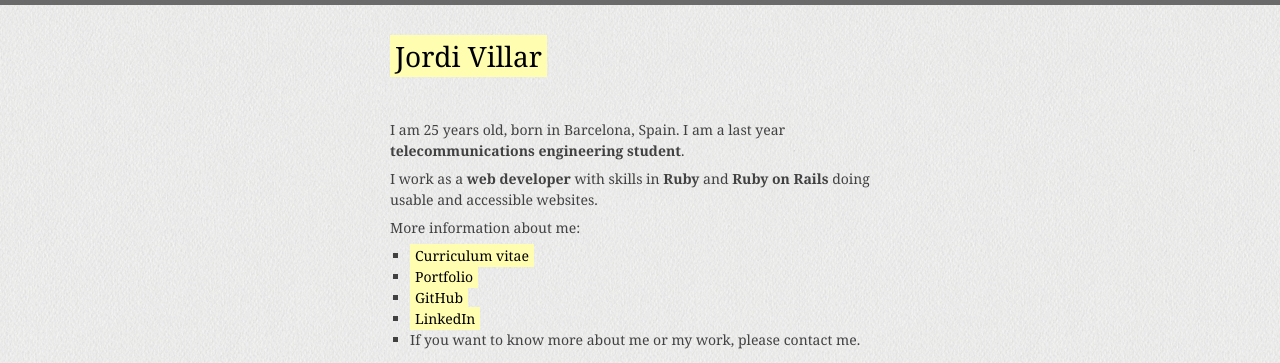
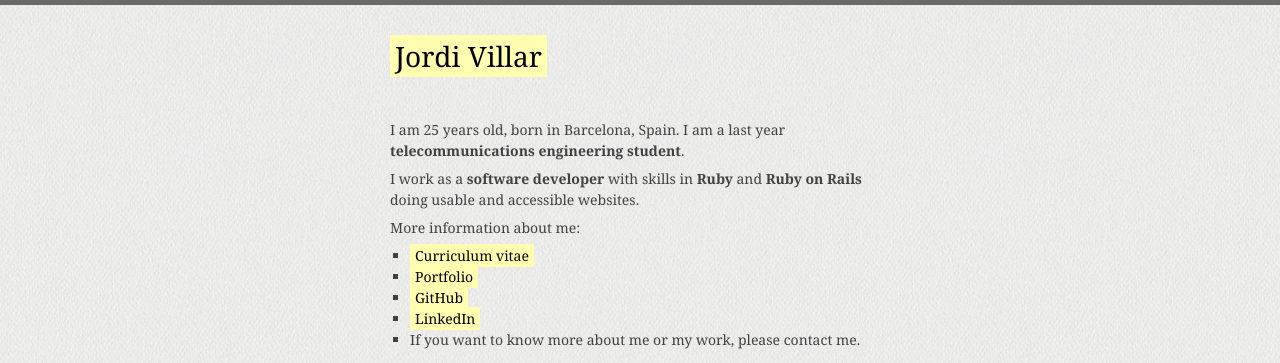
Before and after one commit to jrdi/jrdi.github.com, a Jekyll site: the page built from index.html, in a window 1280 px wide. Shown: the top 363 px of the page. Built offline with Jekyll 4.4.1, drawn with Linux system fonts in a browser that asks for light colours; Markdown is read by kramdown in place of the engine named in the settings; the list of posts is cut into pages by our own code.

Commit message:
change web developer

```diff
--- a/index.html
+++ b/index.html
@@ -3,8 +3,8 @@ layout: default
 title: Web developer
 ---
 
-<p>I am <span id="years_old">24</span> years old, born in Barcelona, Spain. I am a last year <strong>telecommunications engineering student</strong>.</p>
-<p>I work as a <strong>web developer</strong> with skills in <strong>Ruby</strong> and <strong>Ruby on Rails</strong> doing usable and accessible websites.</p>
+<p>I am <span id="years_old">25</span> years old, born in Barcelona, Spain. I am a last year <strong>telecommunications engineering student</strong>.</p>
+<p>I work as a <strong>software developer</strong> with skills in <strong>Ruby</strong> and <strong>Ruby on Rails</strong> doing usable and accessible websites.</p>
 <p>More information about me:</p>
 <ul class="square">
     <li>
```
